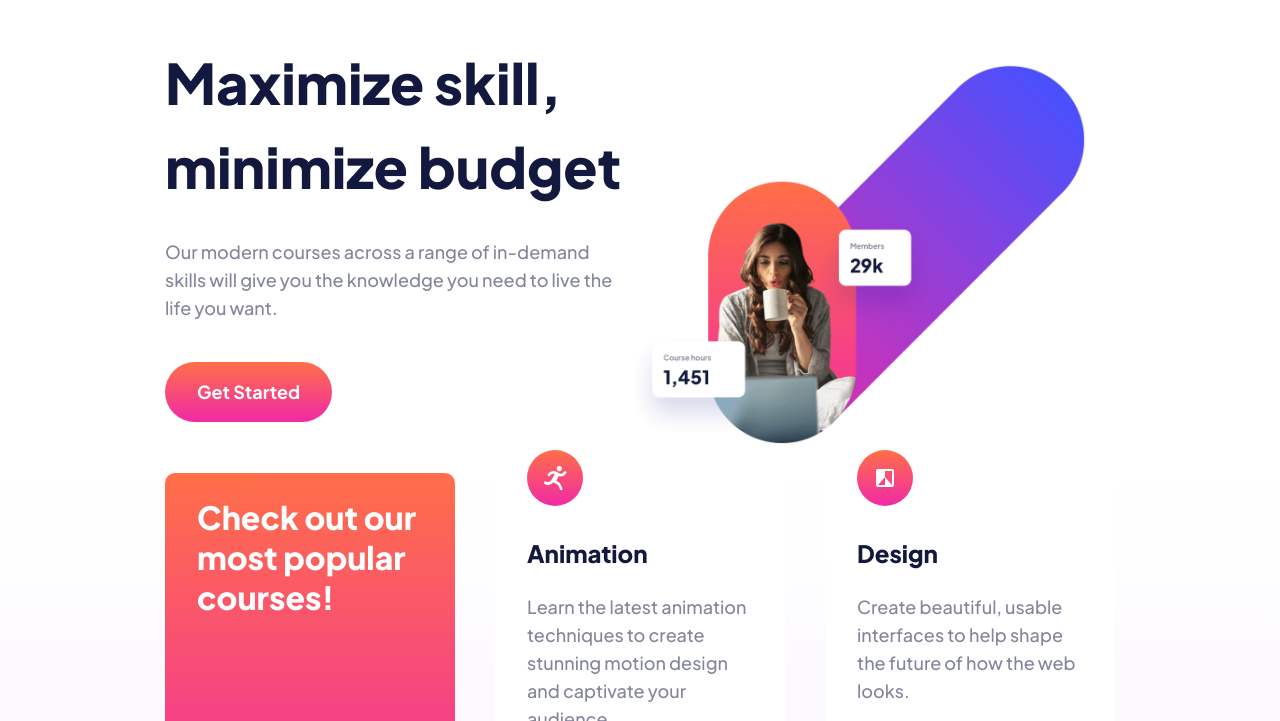
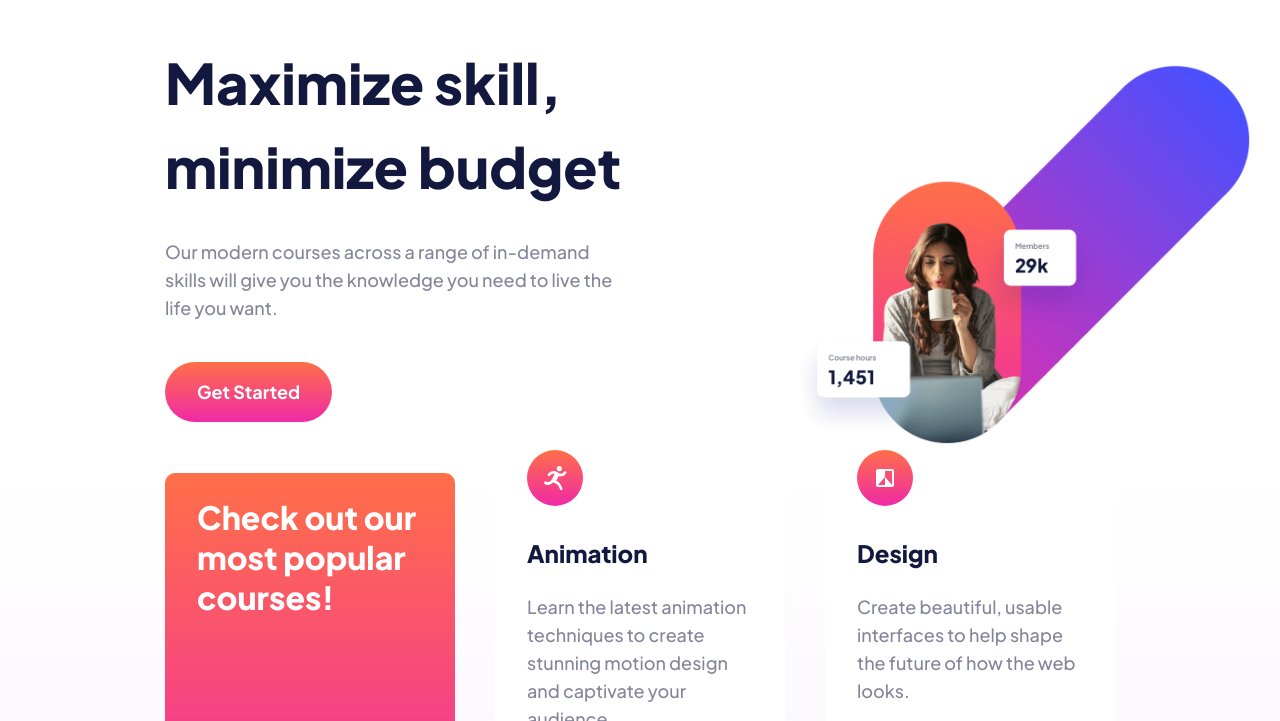
Before and after one commit to flaviare1s/skilled-elearning-landing-page, a website: page src/index.html in a window 1280 px wide. Shown: the part 79-800 px from the top of the page. Drawn offline with Linux system fonts and the light colour scheme.

Commit message:
Adjusted

```diff
--- a/src/index.html
+++ b/src/index.html
@@ -25,8 +25,8 @@
     </header>
 
     <main>
-      <section class="px-4 md:px-10 xl:px-[165px] flex flex-col md:flex-row justify-center md:justify-between items-center">
-        <div>
+      <section class="flex flex-col md:flex-row justify-center md:justify-between items-center">
+        <div class="px-4 md:px-10 xl:px-[165px]">
           <h1 class="text-dark font-extrabold text-[40px] xl:text-[56px] mb-[26px] lg:mb-[30px]">Maximize skill, minimize budget</h1>
           <p class="text-cinza font-medium text-base xl:text-lg leading-[26px] xl:leading-[28px] mb-6 xl:mb-10">
             Our modern courses across a range of in-demand skills will give you the knowledge you need to live the life you want.
```
